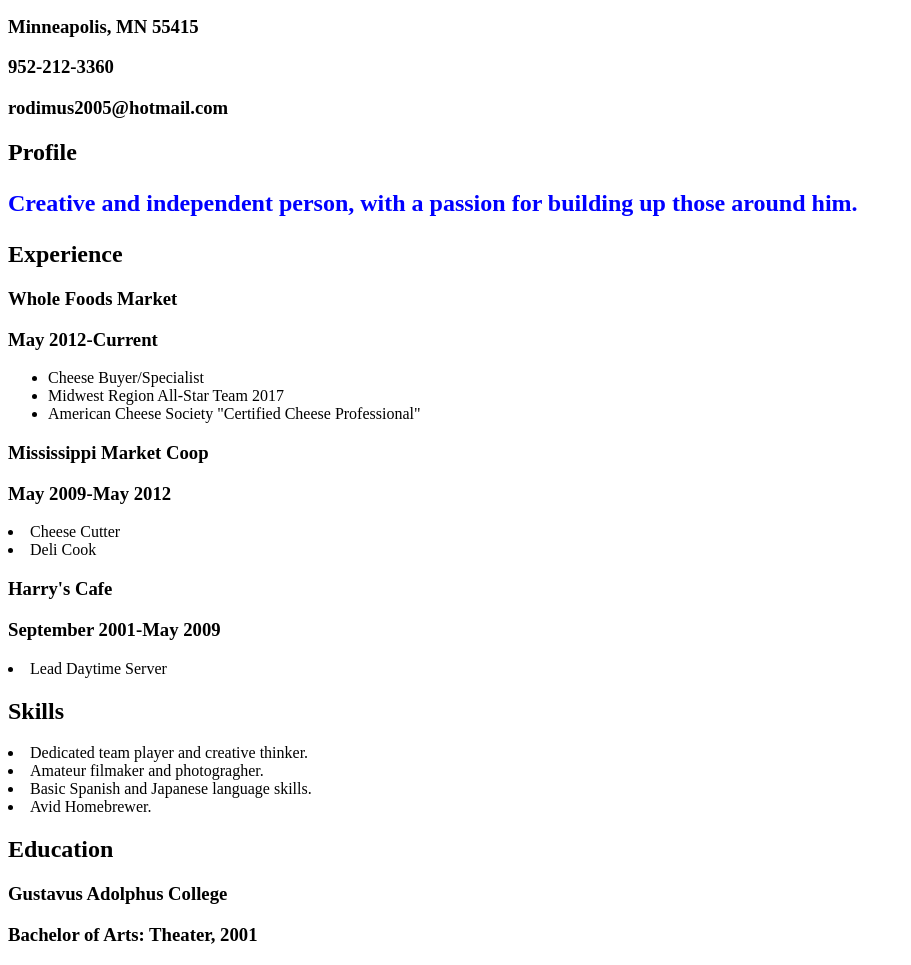
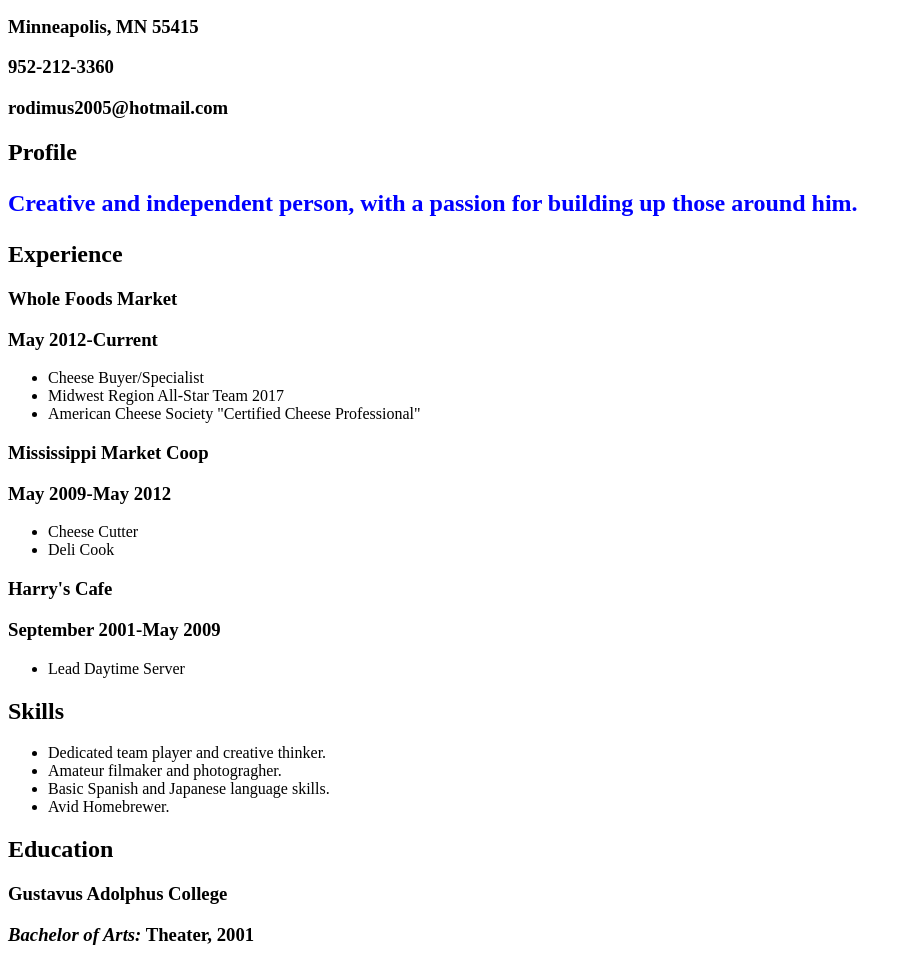
Before and after one commit to superginrai/superginrai.github.io, a plain HTML site: page index.html in a window 1280 px wide. Shown: the part 105-1070 px from the top of the page, without its empty margins (0-911 px from the left). Drawn offline with Linux system fonts and the light colour scheme.

Commit message:
bulletpoints

```diff
--- a/index.html
+++ b/index.html
@@ -24,19 +24,31 @@
         </ul>
       </nav>
       <h3>Mississippi Market Coop</h3>
-    <h3>May 2009-May 2012</h3>
-        <li>Cheese Cutter</li>
-        <li>Deli Cook</li>
+      <h3>May 2009-May 2012</h3>
+      <nav>
+        <ul>
+          <li>Cheese Cutter</li>
+          <li>Deli Cook</li>
+        </ul>
+      </nav>
       <h3>Harry's Cafe</h3>
       <h3>September 2001-May 2009</h3>
+      <nav>
+        <ul>
         <li>Lead Daytime Server</li>
+        </ul>
+      </nav>
       <h2>Skills</h2>
+      <nav>
+        <ul>
         <li>Dedicated team player and creative thinker.</li>
         <li>Amateur filmaker and photogragher.</li>
         <li>Basic Spanish and Japanese language skills.</li>
         <li>Avid Homebrewer.</li>
+        </ul>
+      </nav>
       <h2>Education</h2>
         <h3>Gustavus Adolphus College</h3>
-        <h3>Bachelor of Arts: Theater, 2001</h3>
+        <h3><em>Bachelor of Arts:</em> Theater, 2001</h3>
   </body>
 </html>
```
